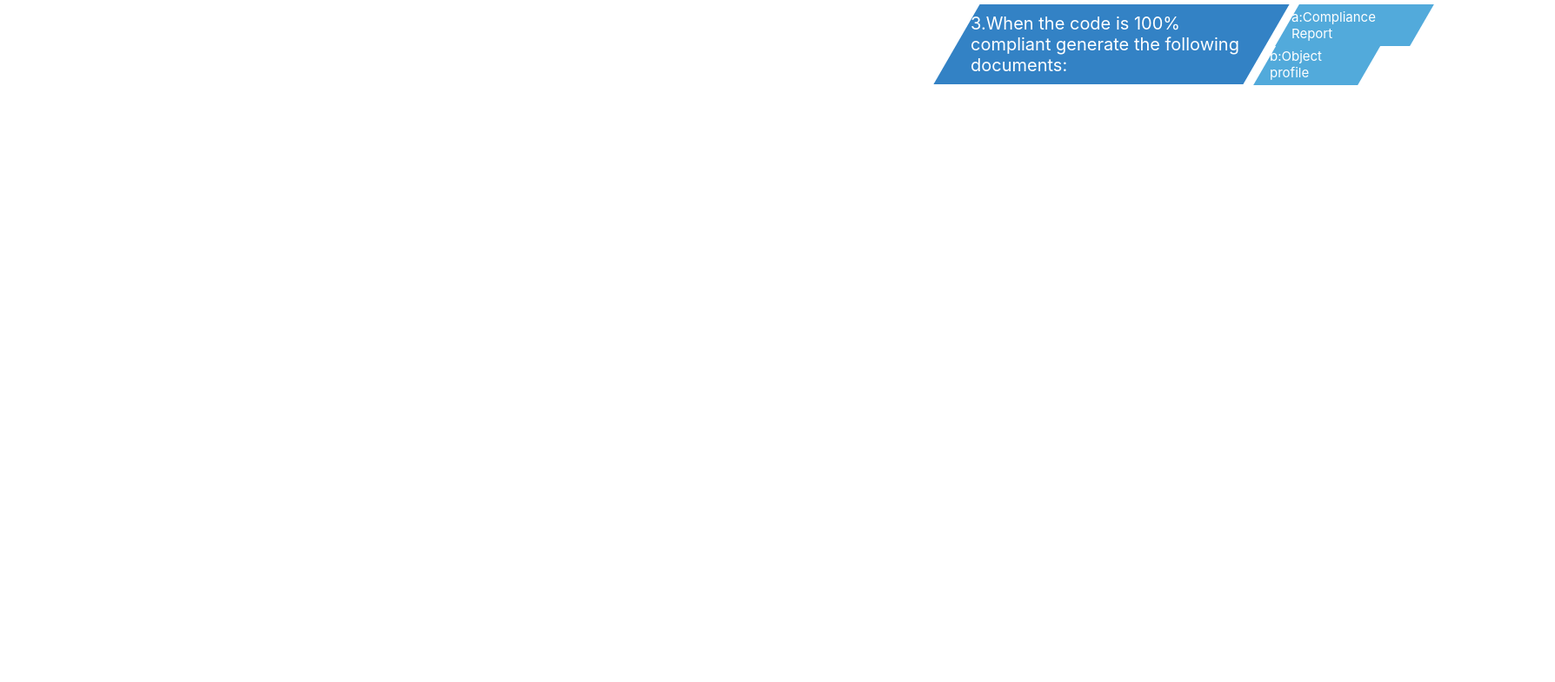
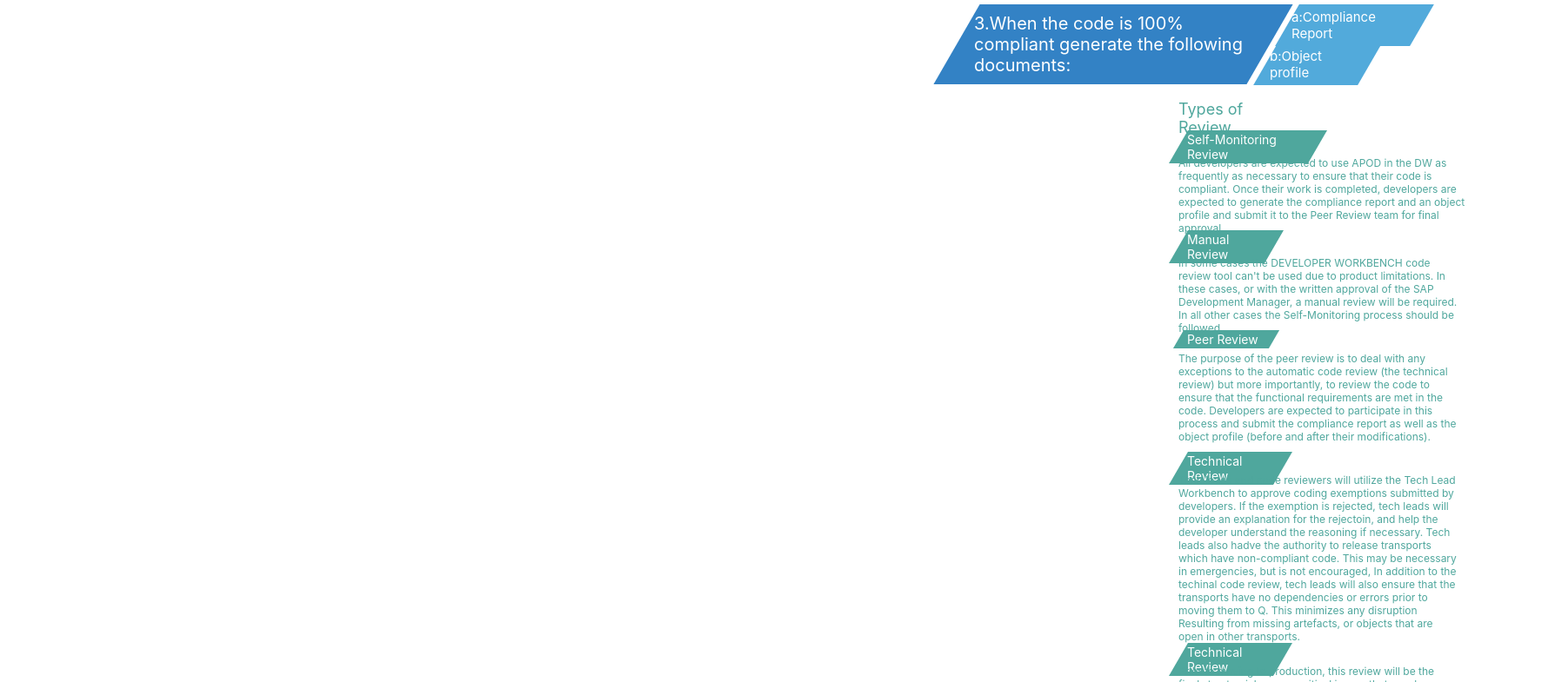
Before and after one commit to 0xWormh0le/hkeye-svg-dashboard, a React (Create React App) app: page / in a window 1280 px wide. Shown: the part 115-900 px from the top of the page at 87% size, 1788 px wide, since content can reach past the window. Before the commit the page ends 800 px from the top, so only its background shows below. Built offline with nearby package versions, Linux system fonts and the light colour scheme.

Commit message:
Build Types Review component of Right side

```diff
--- a/src/App.js
+++ b/src/App.js
@@ -19,7 +19,7 @@ function App() {
         posX={1000}
         posY={20}
         title="2.If there are any errors or warnings follow one of the following processes:"
-        variant='mediumSkew'
+        variant='largeSkew'
         textWidth={350}
       />
       <SkewedRect
@@ -27,7 +27,7 @@ function App() {
         posX={1400}
         posY={20}
         title="a:change the code so it's compliant"
-        variant='smallSkew'
+        variant='mediumSkew'
         textWidth={235}
       />
       <SkewedRect
@@ -35,7 +35,7 @@ function App() {
         posX={1375}
         posY={65}
         title="b:request an exemption"
-        variant='smallSkew'
+        variant='mediumSkew'
         textWidth={160}
       />
       <SkewedRect
@@ -43,7 +43,7 @@ function App() {
         posX={1100}
         posY={120}
         title="3.When the code is 100% compliant generate the following documents:"
-        variant='mediumSkew'
+        variant='largeSkew'
         textWidth={330}
       />
       <SkewedRect
@@ -51,7 +51,7 @@ function App() {
         posX={1480}
         posY={120}
         title="a:Compliance Report"
-        variant='smallSkew'
+        variant='mediumSkew'
         textWidth={140}
       />
       <SkewedRect
@@ -59,8 +59,98 @@ function App() {
         posX={1455}
         posY={165}
         title="b:Object profile"
+        variant='mediumSkew'
+        textWidth={105}
+      />
+
+
+      <SkewedRect
+        compName="small1"
+        posX={1355}
+        posY={230}
+        title="Types of Review"
+        variant='mediumText'
+        textWidth={130}
+      />
+      <SkewedRect
+        compName="small1"
+        posX={1355}
+        posY={265}
+        title="Self-Monitoring Review"
+        variant='smallSkew'
+        textWidth={145}
+      />
+      <SkewedRect
+        compName="text1"
+        posX={1355}
+        posY={295}
+        title="All developers are expected to use APOD in the DW as frequently as necessary to ensure that their code is compliant. Once their work is completed, developers are expected to generate the compliance report and an object profile and submit it to the Peer Review team for final approval."
+        variant='smallText'
+        textWidth={330}
+      />
+      <SkewedRect
+        compName="small2"
+        posX={1355}
+        posY={380}
+        title="Manual Review"
+        variant='smallSkew'
+        textWidth={95}
+      />
+      <SkewedRect
+        compName="text2"
+        posX={1355}
+        posY={410}
+        title="In some cases the DEVELOPER WORKBENCH code review tool can't be used due to product limitations. In these cases, or with the written approval of the SAP Development Manager, a manual review will be required. In all other cases the Self-Monitoring process should be followed."
+        variant='smallText'
+        textWidth={325}
+      />
+      <SkewedRect
+        compName="small3"
+        posX={1355}
+        posY={495}
+        title="Peer Review"
+        variant='smallSkew'
+        textWidth={95}
+      />
+      <SkewedRect
+        compName="text3"
+        posX={1355}
+        posY={520}
+        title="The purpose of the peer review is to deal with any exceptions to the automatic code review (the technical review) but more importantly, to review the code to ensure that the functional requirements are met in the code. Developers are expected to participate in this process and submit the compliance report as well as the object profile (before and after their modifications)."
+        variant='smallText'
+        textWidth={320}
+      />
+      <SkewedRect
+        compName="small4"
+        posX={1355}
+        posY={635}
+        title="Technical Review"
         variant='smallSkew'
         textWidth={105}
+      />
+      <SkewedRect
+        compName="text4"
+        posX={1355}
+        posY={660}
+        title="Tech leads and code reviewers will utilize the Tech Lead Workbench to approve coding exemptions submitted by developers. If the exemption is rejected, tech leads will provide an explanation for the rejectoin, and help the developer understand the reasoning if necessary. Tech leads also hadve the authority to release transports which have non-compliant code. This may be necessary in emergencies, but is not encouraged, In addition to the techinal code review, tech leads will also ensure that the transports have no dependencies or errors prior to moving them to Q. This minimizes any disruption Resulting from missing artefacts, or objects that are open in other transports."
+        variant='smallText'
+        textWidth={320}
+      />
+      <SkewedRect
+        compName="small5"
+        posX={1355}
+        posY={855}
+        title="Technical Review"
+        variant='smallSkew'
+        textWidth={105}
+      />
+      <SkewedRect
+        compName="text5"
+        posX={1355}
+        posY={880}
+        title="Prior to moving to production, this review will be the final step to pick up any critical issues that may have arisen during the above process. In addition, this review will include the results of analysis of the functional requirements of the code to make sure that the modifications are adequate and have been tested."
+        variant='smallText'
+        textWidth={320}
       />
     </div>
   );
--- a/src/components/SkewedRect/style.scss
+++ b/src/components/SkewedRect/style.scss
@@ -9,7 +9,6 @@
   .skewedText {
     transform: skew(30deg);
     text-align: left;
-    color: white;
     margin-top: 0px;
     margin-bottom: 0px;
   }
@@ -21,24 +20,42 @@
     padding-right: 10px;
     padding-top: 10px;
     padding-bottom: 10px;
+    color: white;
   }
 
   .mediumSkew {
-    background-color: #3382c5;
-    font-size: 20px;
-    padding-left: 16px;
-    padding-right: 10px;
-    padding-top: 10px;
-    padding-bottom: 10px;
-  }
-
-  .smallSkew {
     background-color: #52aadb;
     font-size: 15px;
     padding-left: 5px;
     padding-right: 10px;
     padding-top: 5px;
     padding-bottom: 5px;
+    color: white;
+  }
+
+  .smallSkew {
+    background-color: #4fa79d;
+    font-size: 14px;
+    padding-left: 10px;
+    padding-right: 5px;
+    padding-top: 2px;
+    padding-bottom: 2px;
+    color: white;
+  }
+
+  .largeText {
+    font-size: 50px;
+    color: #3382c5;
+  }
+
+  .mediumText {
+    font-size: 18px;
+    color: #4fa79d;
+  }
+
+  .smallText {
+    font-size: 12px;
+    color: #4fa79d;
   }
 
 }
```
